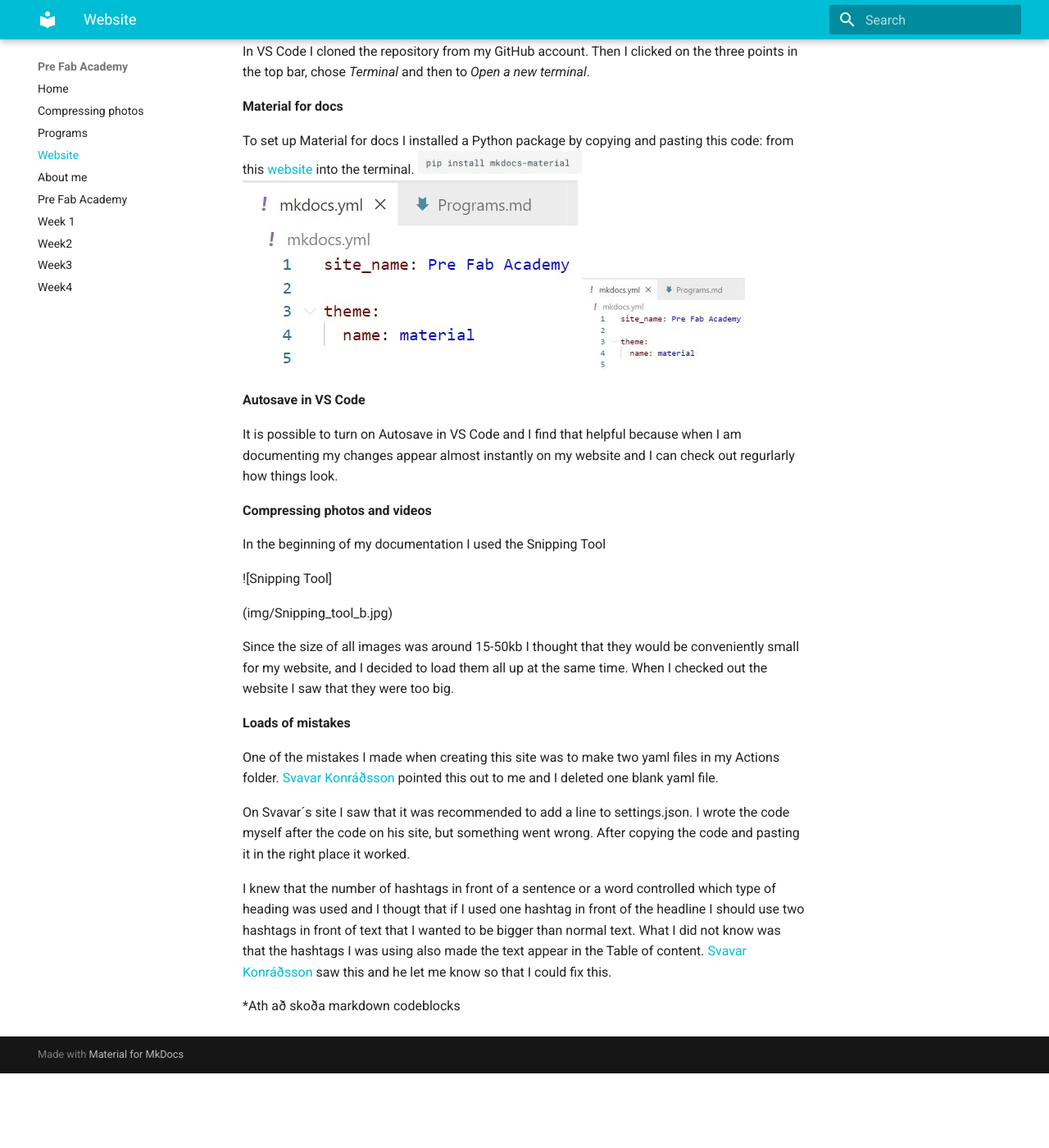
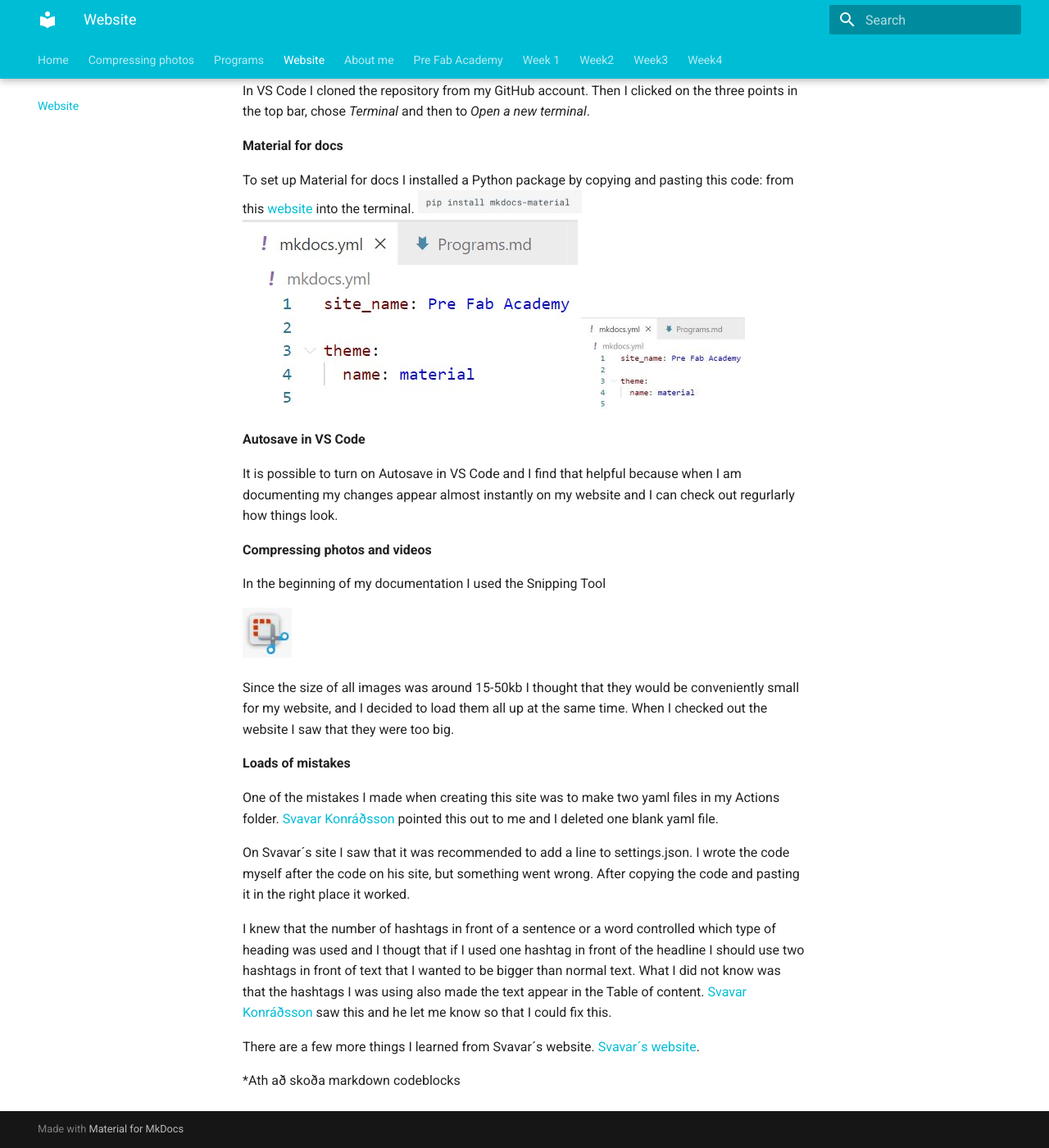
Before and after one commit to OlofH2/Before-Fab-Academy, an MkDocs documentation site: the page built from docs/Website.md, in a window 1280 px wide and 1400 px high, scrolled down 904 px. Shown: the whole window at 82% size. Built offline with MkDocs 1.6.1 and Material for MkDocs 9.7.7, drawn with Linux system fonts in a browser that asks for light colours; before the commit the page ends 2213 px from its top, so only the background shows below that.

Commit message:
snipping

```diff
--- a/docs/Website.md
+++ b/docs/Website.md
@@ -36,9 +36,7 @@
 
 In the beginning of my documentation I used the Snipping Tool
 
-![Snipping Tool]
-
-(img/Snipping_tool_b.jpg)
+![Snipping tool](img/Snipping_tool_b.jpg)
 
 Since the size of all images was around 15-50kb I thought that they would be conveniently small for my website, and I decided to load them all up at the same time. When I checked out the website I saw that they were too big.
 
@@ -50,5 +48,6 @@
 
 I knew that the number of hashtags in front of a sentence or a word controlled which type of heading was used and I thougt that if I used one hashtag in front of the headline I should use two hashtags in front of text that I wanted to be bigger than normal text. What I did not know was that the hashtags I was using also made the text appear in the Table of content. [Svavar Konráðsson](https://fabacademy.org/2023/labs/isafjordur/students/svavar-konradsson/index.html) saw this and he let me know so that I could fix this.
 
+There are a few more things I learned from Svavar´s website. [Svavar´s website](https://fabacademy.org/2023/labs/isafjordur/students/svavar-konradsson/index.html).
 
 *Ath að skoða markdown codeblocks
--- a/mkdocs.yml
+++ b/mkdocs.yml
@@ -8,3 +8,10 @@
 
   palette:
     primary: cyan
+
+  features:
+      - navigation.tracking
+
+  features:
+        - navigation.tabs
+        - navigation.tabs.sticky
```
